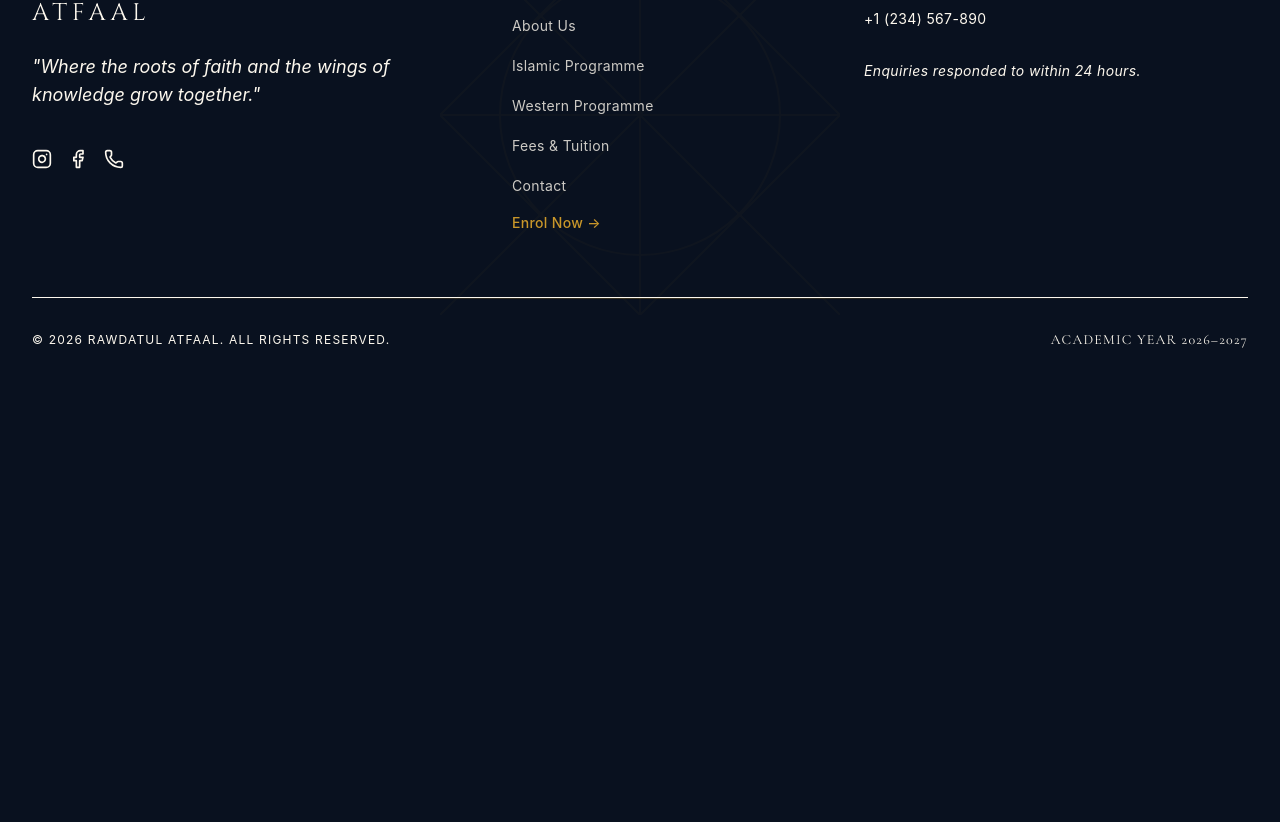
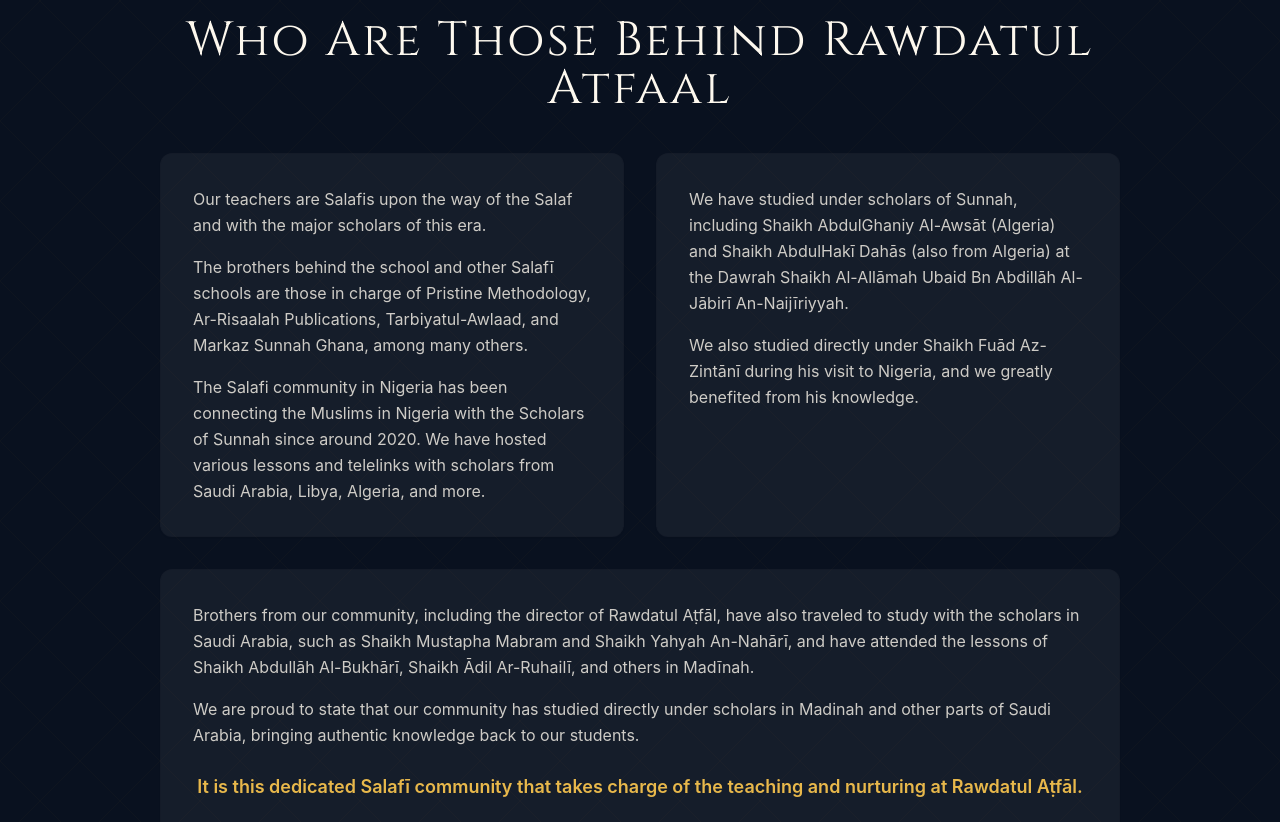
Before and after one commit to Lukman10a/rawdahkid, a Next.js app: page /en/about in a window 1280 px wide. Shown: the part 3538-4360 px from the top of the page. Before the commit the page ends 3928 px from the top, so only its background shows below. Built offline with nearby package versions, Linux system fonts and the light colour scheme; a web font is replaced by a local one.

Commit message:
add new section to about us page

```diff
--- a/app/[locale]/about/page.tsx
+++ b/app/[locale]/about/page.tsx
@@ -255,6 +255,75 @@
           </div>
         </div>
       </section>
+
+      {/* 6. WHO ARE THOSE BEHIND RAWDATUL ATFAAL */}
+      <section className="py-24 bg-ivory dark:bg-midnight border-t border-midnight/5 relative overflow-hidden">
+        <div className="absolute inset-0 z-0 opacity-[0.03] text-gold pointer-events-none">
+          <svg className="w-full h-full" xmlns="http://www.w3.org/2000/svg">
+            <defs>
+              <pattern
+                id="islamic-pattern-leadership"
+                width="80"
+                height="80"
+                patternUnits="userSpaceOnUse"
+              >
+                <path
+                  d="M40 0 L80 40 L40 80 L0 40 Z"
+                  fill="none"
+                  stroke="currentColor"
+                  strokeWidth="1"
+                />
+              </pattern>
+            </defs>
+            <rect
+              width="100%"
+              height="100%"
+              fill="url(#islamic-pattern-leadership)"
+            />
+          </svg>
+        </div>
+        <div className="max-w-5xl mx-auto px-4 sm:px-6 lg:px-8 text-center relative z-10">
+          <Award className="w-12 h-12 text-gold mx-auto mb-8 opacity-80" />
+          <h2 className="font-cinzel text-3xl md:text-5xl text-midnight dark:text-cream tracking-wider mb-10">
+            {t("leadership.title")}
+          </h2>
+
+          <div className="grid grid-cols-1 md:grid-cols-2 gap-8 text-start md:text-start">
+            <div className="bg-white dark:bg-white/5 p-8 rounded-xl shadow-xs border border-midnight/5 hover:border-gold/30 transition-colors duration-300 space-y-4">
+              <p className="font-sans text-midnight/80 dark:text-cream/80 leading-relaxed">
+                {t("leadership.p1")}
+              </p>
+              <p className="font-sans text-midnight/80 dark:text-cream/80 leading-relaxed">
+                {t("leadership.p2")}
+              </p>
+              <p className="font-sans text-midnight/80 dark:text-cream/80 leading-relaxed">
+                {t("leadership.p3")}
+              </p>
+            </div>
+
+            <div className="bg-white dark:bg-white/5 p-8 rounded-xl shadow-xs border border-midnight/5 hover:border-gold/30 transition-colors duration-300 space-y-4">
+              <p className="font-sans text-midnight/80 dark:text-cream/80 leading-relaxed">
+                {t("leadership.p4")}
+              </p>
+              <p className="font-sans text-midnight/80 dark:text-cream/80 leading-relaxed">
+                {t("leadership.p5")}
+              </p>
+            </div>
+
+            <div className="bg-white dark:bg-white/5 p-8 rounded-xl shadow-xs border border-midnight/5 hover:border-gold/30 transition-colors duration-300 md:col-span-2 space-y-4">
+              <p className="font-sans text-midnight/80 dark:text-cream/80 leading-relaxed">
+                {t("leadership.p6")}
+              </p>
+              <p className="font-sans text-midnight/80 dark:text-cream/80 leading-relaxed">
+                {t("leadership.p8")}
+              </p>
+              <p className="font-sans text-amber font-semibold leading-relaxed text-center mt-6 text-lg">
+                {t("leadership.p7")}
+              </p>
+            </div>
+          </div>
+        </div>
+      </section>
     </div>
   );
 }
--- a/messages/en.json
+++ b/messages/en.json
@@ -169,7 +169,18 @@
     },
     "t0": "We envision a future where our alumni stand as pillars in their communities—possessing deep knowledge of their Deen and demonstrating exceptional competence in worldly sciences.",
     "t1": "DUNIYA",
-    "origin_story_desc": "was founded circa 2021 as the foundational children's school under the umbrella of Markazul Bayaan. What started as a focused initiative has since blossomed into a global learning community, answering the call of families across the US, UK, Australia, Germany, Canada, India, Nigeria, Ghana, and beyond."
+    "origin_story_desc": "was founded circa 2021 as the foundational children's school under the umbrella of Markazul Bayaan. What started as a focused initiative has since blossomed into a global learning community, answering the call of families across the US, UK, Australia, Germany, Canada, India, Nigeria, Ghana, and beyond.",
+    "leadership": {
+      "title": "Who Are Those Behind Rawdatul Atfaal",
+      "p1": "Our teachers are Salafis upon the way of the Salaf and with the major scholars of this era.",
+      "p2": "The brothers behind the school and other Salafī schools are those in charge of Pristine Methodology, Ar-Risaalah Publications, Tarbiyatul-Awlaad, and Markaz Sunnah Ghana, among many others.",
+      "p3": "The Salafi community in Nigeria has been connecting the Muslims in Nigeria with the Scholars of Sunnah since around 2020. We have hosted various lessons and telelinks with scholars from Saudi Arabia, Libya, Algeria, and more.",
+      "p4": "We have studied under scholars of Sunnah, including Shaikh AbdulGhaniy Al-Awsāt (Algeria) and Shaikh AbdulHakī Dahās (also from Algeria) at the Dawrah Shaikh Al-Allāmah Ubaid Bn Abdillāh Al-Jābirī An-Naijīriyyah.",
+      "p5": "We also studied directly under Shaikh Fuād Az-Zintānī during his visit to Nigeria, and we greatly benefited from his knowledge.",
+      "p6": "Brothers from our community, including the director of Rawdatul Aṭfāl, have also traveled to study with the scholars in Saudi Arabia, such as Shaikh Mustapha Mabram and Shaikh Yahyah An-Nahārī, and have attended the lessons of Shaikh Abdullāh Al-Bukhārī, Shaikh Ādil Ar-Ruhailī, and others in Madīnah.",
+      "p8": "We are proud to state that our community has studied directly under scholars in Madinah and other parts of Saudi Arabia, bringing authentic knowledge back to our students.",
+      "p7": "It is this dedicated Salafī community that takes charge of the teaching and nurturing at Rawdatul Aṭfāl."
+    }
   },
   "Contact": {
     "header": {
```
Also changed, not shown: messages/ar.json.
